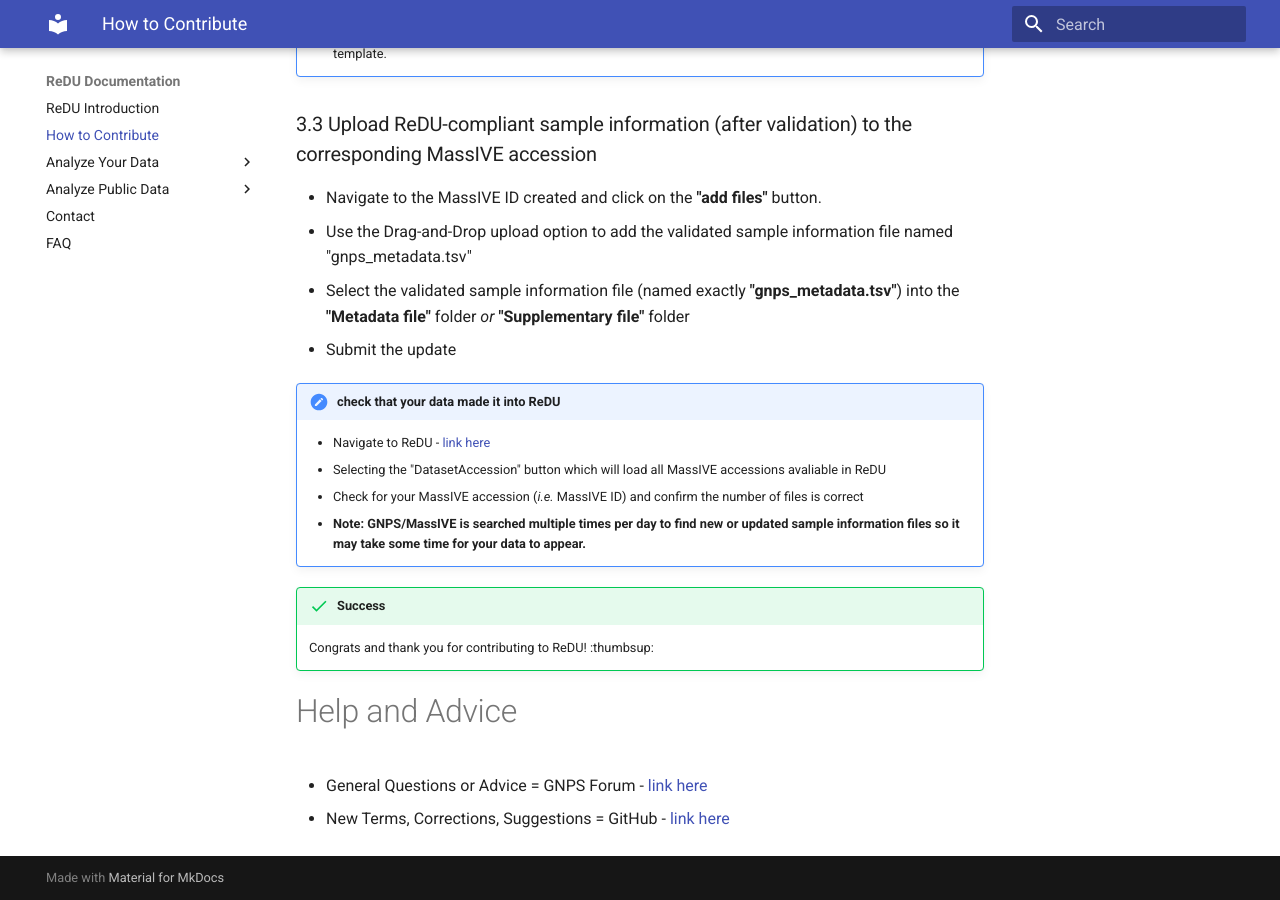
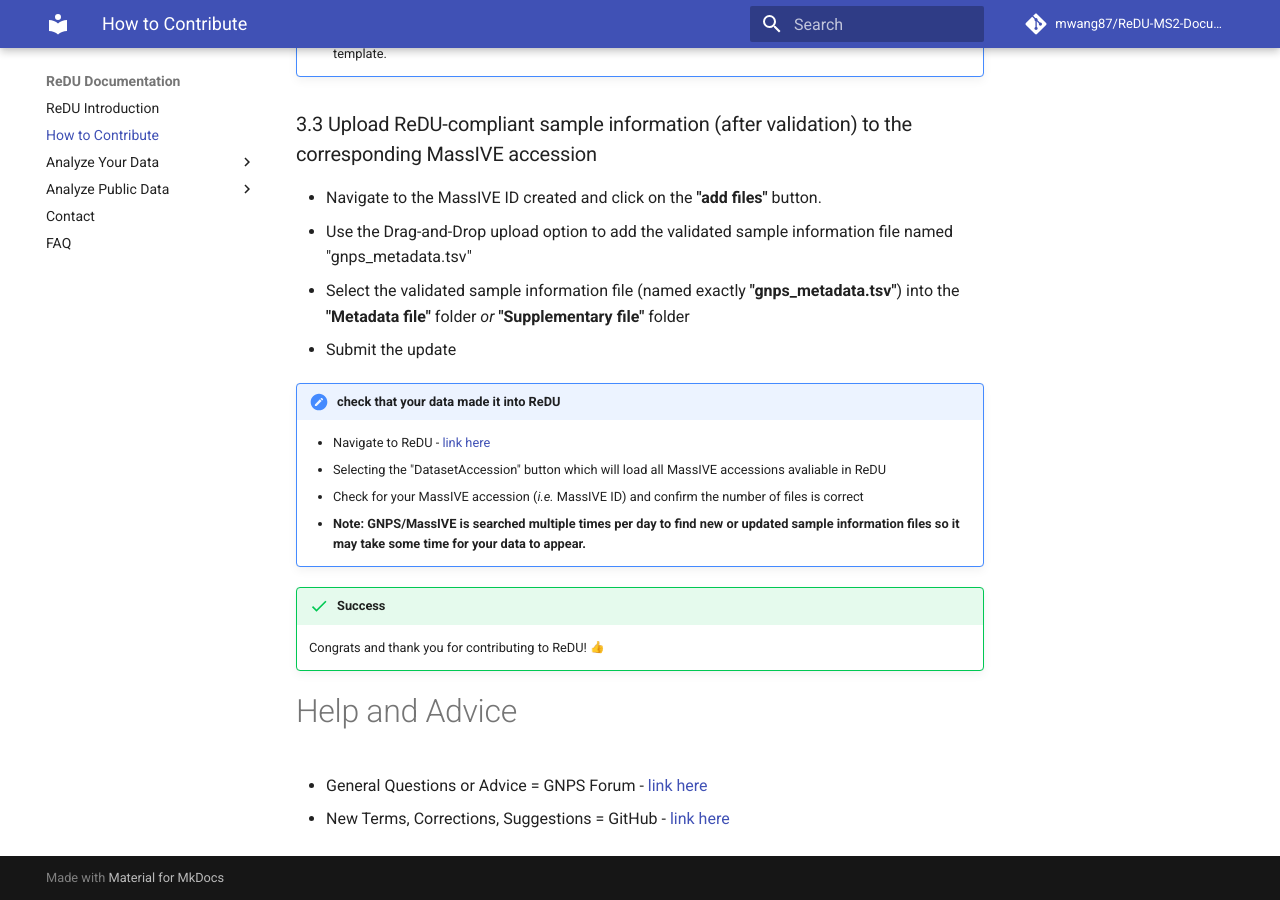
Before and after one commit to mwang87/ReDU-MS2-Documentation, an MkDocs documentation site: the page built from docs/HowtoContribute.md, in a window 1280 px wide and 900 px high, scrolled down 4820 px. Built offline with MkDocs 1.6.1 and Material for MkDocs 9.7.7, drawn with Linux system fonts in a browser that asks for light colours; emoji names are drawn with the system emoji font; comment, search, counter and statistics services are not loaded.

Commit message:
upgrading versions

```diff
--- a/mkdocs.yml
+++ b/mkdocs.yml
@@ -1,5 +1,9 @@
 site_name: ReDU Documentation
+site_url: https://mwang87.github.io/ReDU-MS2-Documentation/
 edit_uri: https://github.com/mwang87/ReDU-MS2-Documentation/blob/master/docs/
+repo_name: mwang87/ReDU-MS2-Documentation
+repo_url: https://github.com/mwang87/ReDU-MS2-Documentation
+
 nav:
     - ReDU Introduction: index.md
     - How to Contribute: HowtoContribute.md
@@ -25,11 +29,15 @@
 
 plugins:
     - search
-    - git-revision-date
+    - git-revision-date-localized:
+        type: datetime
 
 markdown_extensions:
     - admonition
     - pymdownx.superfences
     - pymdownx.details
+    - pymdownx.emoji:
+        emoji_index: !!python/name:pymdownx.emoji.twemoji
+        emoji_generator: !!python/name:pymdownx.emoji.to_svg
 
 google_analytics: ['UA-8412213-5', 'ccms-ucsd.github.io']
```
Also changed, not shown: requirements.txt (+6 -5 lines).
